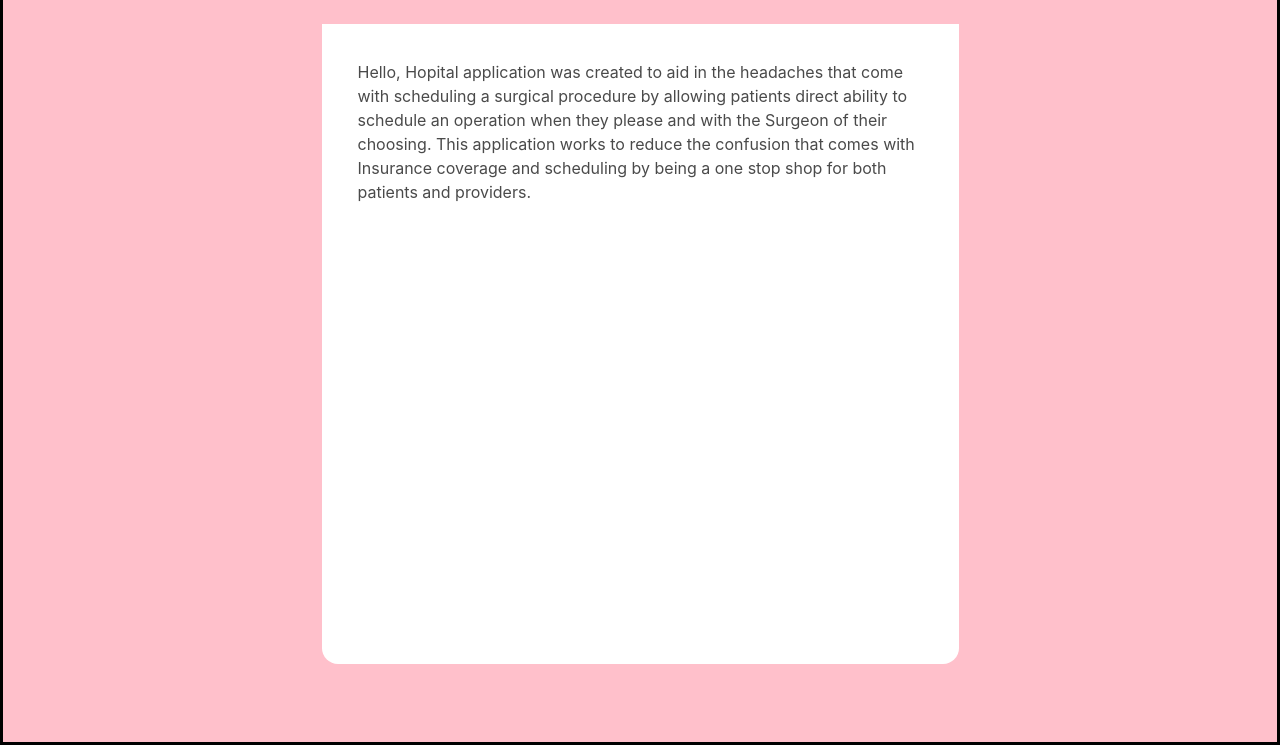
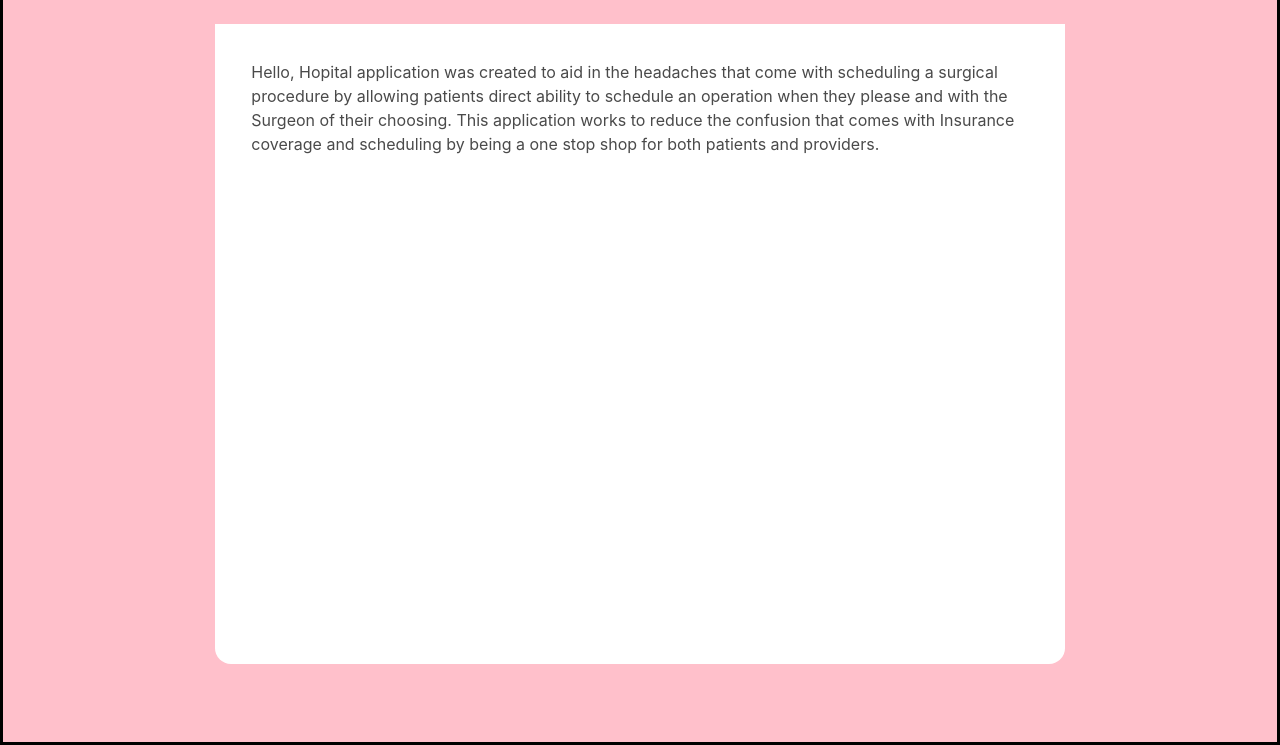
Before and after one commit to Snapdragons-GKB/Hopital-Deluxe, a Django app: page /about/ in a window 1280 px wide. Shown: the part 55-800 px from the top of the page. Run offline with Django 4.2, Linux system fonts and the light colour scheme.

Commit message:
like good gravy

```diff
--- a/main_app/templates/general-templates/general-base.html
+++ b/main_app/templates/general-templates/general-base.html
@@ -30,7 +30,7 @@
 </header>
 
 
-<main class="column is-half is-offset-one-quarter">
+<main class="column is-8 is-offset-2">
     {% block main %}
 
 
--- a/main_app/templates/patient-templates/patient-base.html
+++ b/main_app/templates/patient-templates/patient-base.html
@@ -25,7 +25,7 @@
         </div>
     </nav>
 </header>
-<main class="column is-half is-offset-one-quarter">
+<main class="column is-8 is-offset-2">
     {% block main %}
 
 
--- a/main_app/templates/provider-templates/provider-base.html
+++ b/main_app/templates/provider-templates/provider-base.html
@@ -28,7 +28,7 @@
 
     </nav>
 </header>
-<main class="column is-half is-offset-one-quarter">
+<main class="column is-8 is-offset-2">
     {% block main %}
 
 
--- a/main_app/templates/scheduler-templates/scheduler-work.html
+++ b/main_app/templates/scheduler-templates/scheduler-work.html
@@ -35,7 +35,7 @@
     <div class='work-ailment-table'>
         <table>
             <thead>
-                <th>Ailment Description</th>
+                <th>Patient Ailment Description</th>
             </thead>
             <tbody>
 
```
